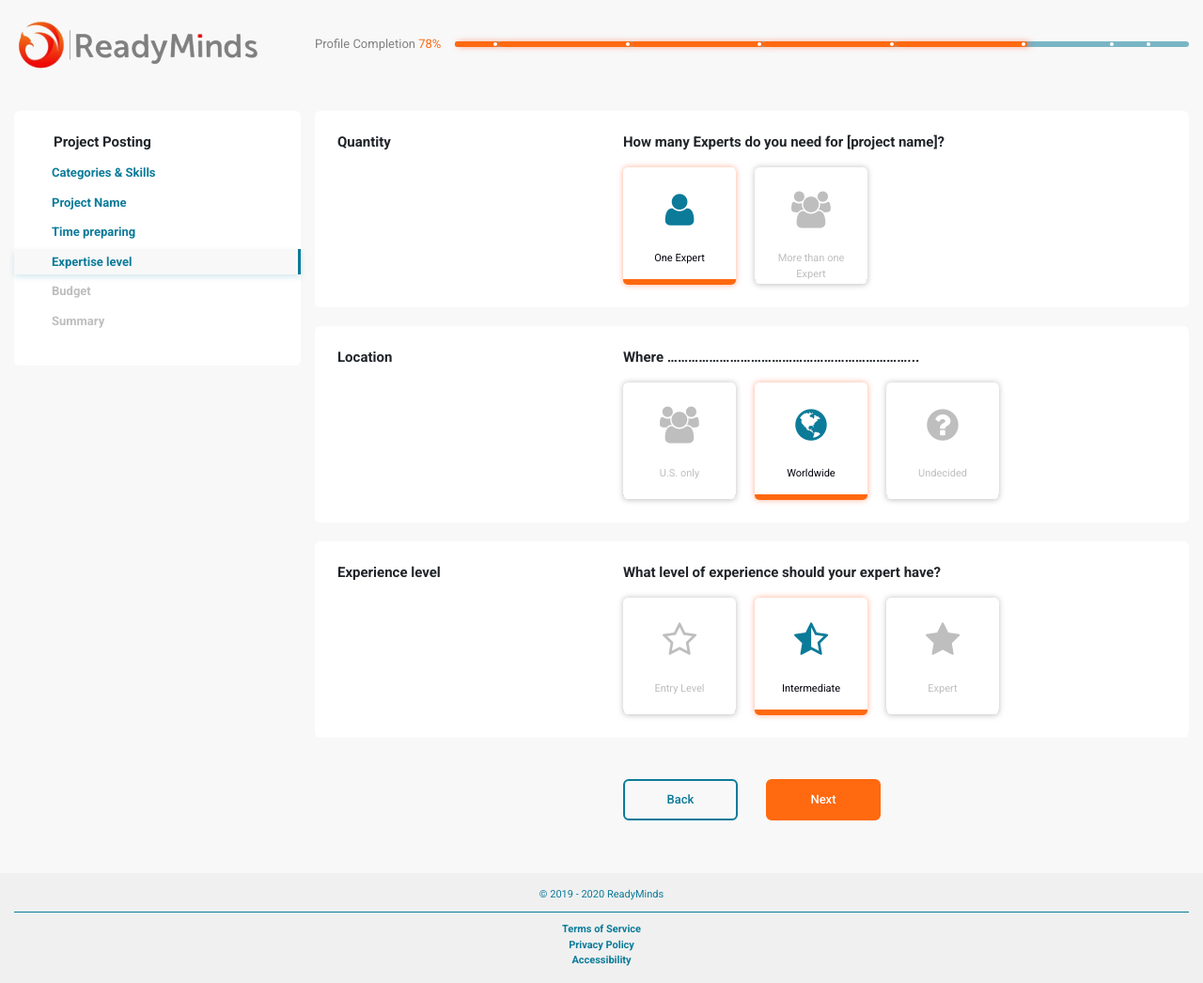
After one commit to rdhassan91/readymind-latest, a PHP site: page /wp-5.html in a window 1280 px wide. The commit adds this page. Shown: the whole page at 94% size. Run offline with PHP 8.4, Linux system fonts and the light colour scheme; some libraries are stand-ins or nearby versions.

Commit message:
new pages

```diff
--- a/css/style.css
+++ b/css/style.css
@@ -305,6 +305,56 @@ img{
     top: 1px;
     border-radius: 50%;
 }
+
+
+.steps-1 {
+    display: flex;
+    flex: 1;
+    border-radius: 6px;
+    margin-left: 15px;
+    background-color: #0B7B9987;
+}
+.steps-1 span {
+    height: 6px;
+    position: relative;
+    border-radius: 6px;
+}
+.steps-1 span:nth-child(1) {
+    width: 6%;
+}
+.steps-1 span:nth-child(2) {
+    width: 18%;
+}
+.steps-1 span:nth-child(3) {
+    width: 18%;
+}
+.steps-1 span:nth-child(4) {
+    width: 18%;
+}
+.steps-1 span:nth-child(5) {
+    width: 18%;
+}
+.steps-1 span:nth-child(6) {
+    width: 12%;
+}
+.steps-1 span:nth-child(7) {
+    width: 5%;
+}
+.steps-1 span.active {
+    box-shadow: 3px 0px 6px #FF5C267F;
+    background-color: #FF690F;
+}
+.steps-1 span:after {
+    content: "";
+    height: 4px;
+    width: 4px;
+    background-color: #fff;
+    display: inline-block;
+    position: absolute;
+    right: 2px;
+    top: 1px;
+    border-radius: 50%;
+}
 .white-card {
     background-color: #fff;
     margin-bottom: 20px;
@@ -339,6 +389,9 @@ img{
     -webkit-transition: .3s ease-out;
     transition: .3s linear;
     margin-bottom: 4px;
+}
+.pr-info ul li.complete a {
+    color: #0B7B99;
 }
 .pr-info ul li.active a,
 .pr-info ul li a:hover {
@@ -460,7 +513,7 @@ img{
 
 
 /*page-3*/
-
+custom-list-page
 .payment-card {
     display: flex;
 }
@@ -473,6 +526,14 @@ img{
     margin-right: 20px;
     margin-top: 10px;
     border-bottom: 6px solid transparent;
+}
+.payment-card li a,
+.payment-card li p {
+    color: #BEBEBE;
+}
+.payment-card li.active a,
+.payment-card li.active p {
+    color: #04030D;
 }
 .payment-card li.active {
     border-bottom-color: #FF690F;
@@ -925,6 +986,91 @@ label {
 .custom-progress .progress-bar {
     background-color: #0B7B99;
 }
+.project-type {
+    display: flex;
+}
+.project-type li {
+    width: 120px;
+    height: 125px;
+    background: #FFFFFF 0% 0% no-repeat padding-box;
+    box-shadow: 0px 0px 6px #8080807F;
+    border-radius: 5px;
+    overflow: hidden;
+    padding: 10px 15px 6px 15px;
+    margin-right: 20px;
+    margin-top: 10px;
+    border-bottom: 6px solid transparent;
+    text-align: center;
+}
+.project-type li a  {
+    display: block;
+    padding: 16px 0;
+    color: #BEBEBE;
+}
+.project-type li p {
+    color: #BEBEBE;
+}
+.project-type li.active a {
+    color: #0B7B99;
+}
+.project-type li.active p {
+    color: #04030D;
+}
+.project-type li.active {
+    /* border-bottom-color: #FF690F; */
+    box-shadow: 0px 0px 6px #FF5C267F;
+}
+
+
+
+.custom-list-page {
+    display: flex;
+}
+.custom-list-page li {
+    width: 120px;
+    height: 125px;
+    background: #FFFFFF 0% 0% no-repeat padding-box;
+    box-shadow: 0px 0px 6px #8080807F;
+    border-radius: 5px;
+    overflow: hidden;
+    padding: 10px 15px 6px 15px;
+    margin-right: 20px;
+    margin-top: 10px;
+    border-bottom: 6px solid transparent;
+    text-align: center;
+}
+.custom-list-page li a {
+    display: block;
+    padding: 16px 0;
+    color: #BEBEBE;
+
+}
+.custom-list-page li p {
+    color: #BEBEBE;
+}
+.custom-list-page li.active a {
+    color: #0B7B99;
+}
+.custom-list-page li.active p {
+    color: #04030D;
+}
+.custom-list-page li.active {
+    border-bottom-color: #FF690F;
+    box-shadow: 0px 0px 6px #FF5C267F;
+}
+
+
+
+
+
+
+
+
+
+
+
+
+
 @media only screen and (max-width: 768px) {
     .border-left-custom {
         border-left: 0px solid #707070;
--- /dev/null
+++ b/wp-5.html
@@ -0,0 +1,171 @@
+<!DOCTYPE html>
+<html>
+	<head>
+		<title>wp-5</title>
+		<meta name="viewport" content="width=device-width, initial-scale=1">
+		<link rel="stylesheet" type="text/css" href="css/font-awesome.min.css">
+		<link rel="stylesheet" href="css/bootstrap.min.css">
+		<link rel="stylesheet" type="text/css" href="css/style.css">
+	</head>
+	<body>
+
+		<div class="main-page">
+			<header class="header">
+				<div class="container">
+					<div class="inner">
+						<div class="row align-items-center">
+							<div class="col-md-3"><a href="#"><img src="images/Logo.png"></a></div>
+							<div class="col-md-9">
+								<div class="steps-br">
+									<div class="pr-text">Profile Completion <span class="orange-text">78%</span></div>
+									<div class="steps-1">
+										<span class="active"></span>
+										<span class="active"></span>
+										<span class="active"></span>
+										<span class="active"></span>
+										<span class="active"></span>
+                                        <span></span>
+										<span></span>
+
+									</div>
+								</div>
+							</div>
+						</div>
+					</div>
+				</div>
+			</header>
+			<div class="container content">
+				<div class="row my-4">
+					<div class="col-lg-3 pr-lg-0">
+						<div class="white-card p-4 pr-info">
+                            <h2>Project Posting</h2>
+							<ul>
+								<li class="complete"><a href="#">Categories & Skills</a></li>
+								<li class="complete"><a href="#">Project Name</a></li>
+								<li class="complete"><a href="#">Time preparing</a></li>
+								<li class="active"><a href="#">Expertise level</a></li>
+								<li><a href="#">Budget</a></li>
+								<li><a href="#"> Summary</a></li>
+							</ul>
+						</div>
+					</div>
+					<div class="col-lg-9">
+						<div class="white-card p-4 pr-more-detail">
+							<div class="row">
+                                <div class="col-md-4">
+                                    <h2>Quantity</h2>
+                                </div>
+                                <div class="col-md-7">
+									<h3>How many Experts do you need for [project name]?</h3>
+									<ul class="custom-list-page">
+										<li class="active">
+                                            <a href="#">
+                                                <span class="fa fa-user fa-3x"></span>
+                                            </a>
+                                            <p class="small-text-12 mb-0 text-center mt-2">One Expert</p>
+										</li>
+										<li >
+                                            <a href="#">
+                                                <span class="fa fa-users fa-3x"></span>
+                                            </a>
+                                            <p class="small-text-12 mb-0 text-center mt-2">More than one Expert</p>
+                                        </li>
+									</ul>
+								</div>
+                            </div>
+                        </div>
+                        <div class="white-card p-4 pr-more-detail">
+							<div class="row">
+                                <div class="col-md-4">
+                                    <h2>Location</h2>
+                                </div>
+                                <div class="col-md-7">
+									<h3>Where ……………………………………………………………...</h3>
+									<ul class="custom-list-page">
+										<li>
+                                            <a href="#">
+                                                <span class="fa fa-users fa-3x"></span>
+                                            </a>
+                                            <p class="small-text-12 mb-0 text-center mt-2">U.S. only</p>
+										</li>
+										<li class="active">
+                                            <a href="#">
+                                                <span class="fa fa-globe fa-3x"></span>
+                                            </a>
+                                            <p class="small-text-12 mb-0 text-center mt-2">Worldwide</p>
+                                        </li>
+                                        <li class="">
+                                            <a href="#">
+                                                <span class="fa fa-question-circle fa-3x"></span>
+                                            </a>
+                                            <p class="small-text-12 mb-0 text-center mt-2">Undecided</p>
+										</li>
+									</ul>
+								</div>
+                            </div>
+                        </div>
+                        <div class="white-card p-4 pr-more-detail">
+							<div class="row">
+                                <div class="col-md-4">
+                                    <h2>Experience level</h2>
+                                </div>
+                                <div class="col-md-7">
+									<h3>What level of experience should your expert have?</h3>
+									<ul class="custom-list-page">
+										<li>
+                                            <a href="#">
+                                                <span class="fa fa-star-o fa-3x"></span>
+                                            </a>
+                                            <p class="small-text-12 mb-0 text-center mt-2">Entry Level</p>
+										</li>
+										<li class="active">
+                                            <a href="#">
+                                                <span class="fa fa-star-half-full  fa-3x"></span>
+                                            </a>
+                                            <p class="small-text-12 mb-0 text-center mt-2">Intermediate</p>
+                                        </li>
+                                        <li class="">
+                                            <a href="#">
+                                                <span class="fa fa-star fa-3x"></span>
+                                            </a>
+                                            <p class="small-text-12 mb-0 text-center mt-2">Expert</p>
+										</li>
+									</ul>
+								</div>
+                            </div>
+						</div>
+						<div class="p-4">
+							<div class="row">
+								<div class="col-md-4">
+								</div>
+								<div class="col-md-6">
+									<div class="row">
+										<div class="col-md-4">
+											<a href="#" class="blue-bt blue-outline-bt mb-2">Back</a>
+										</div>
+										<div class="col-md-4">
+											<a href="#" class="orange-bt mb-2">Next</a>
+										</div>
+									</div>
+								</div>
+							</div>
+						</div>
+					</div>
+				</div>
+			</div>
+			<footer class="footer">
+				<div class="container-fluid">
+					<p>© 2019 - 2020 ReadyMinds</p>
+					<ul>
+						<li><a href="#">Terms of Service</a></li>
+						<li><a href="#">Privacy Policy</a></li>
+						<li><a href="#">Accessibility</a></li>
+					</ul>
+				</div>
+			</footer>
+		</div>
+
+		<script src="https://ajax.googleapis.com/ajax/libs/jquery/1.11.2/jquery.min.js"></script>
+		<script src="js/bootstrap.bundle.min.js"></script>
+	</body>
+</html>
```
Also changed, not shown: wp-2.html (+7 -3 lines), wp-3.html (+7 -3 lines), wp-4.html (added, +141 -0 lines).
